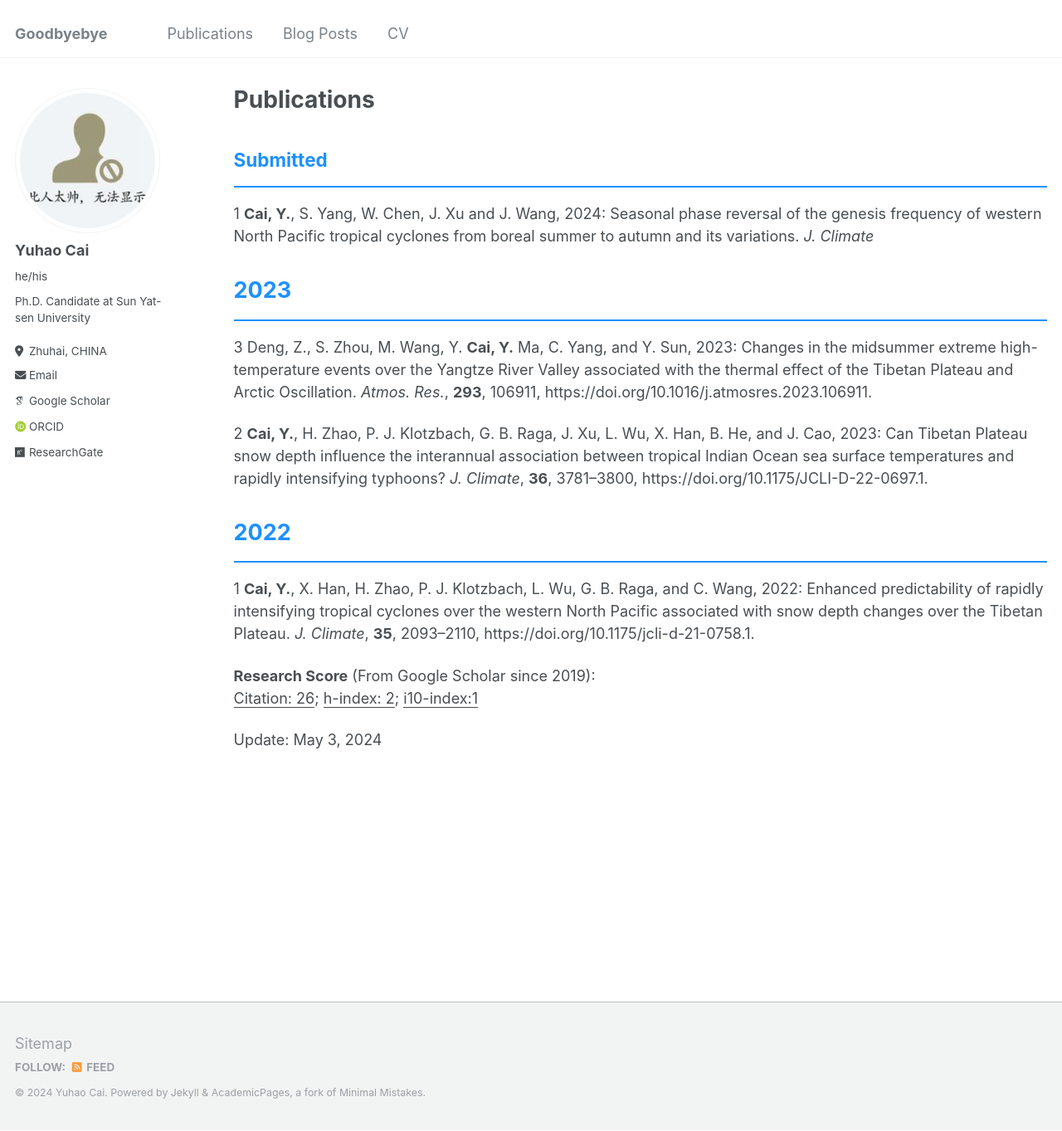
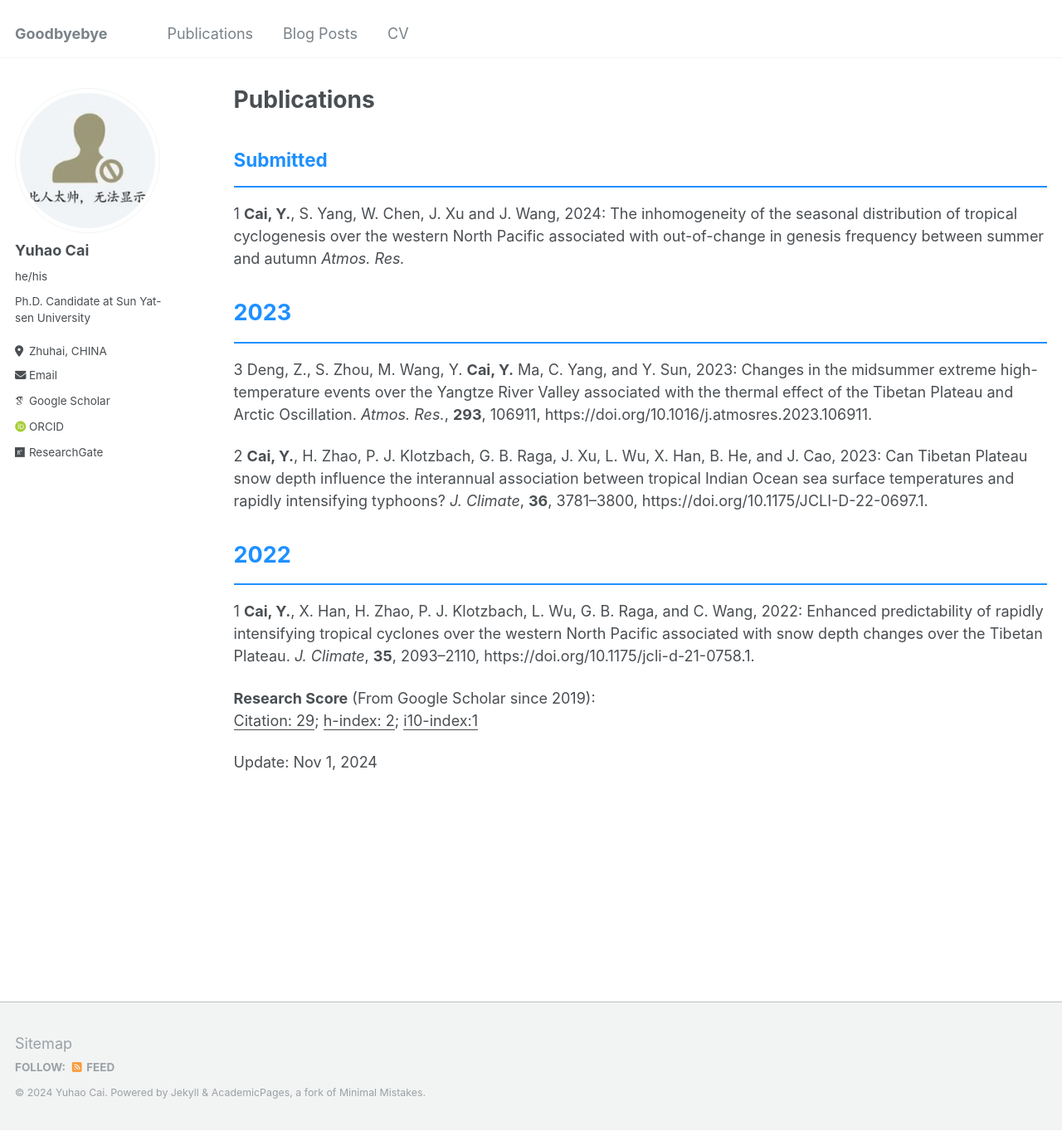
Before and after one commit to caiyh63/caiyh63.github.io, a Jekyll site: the page built from _publications/2009-10-01-paper-title-number-1.md, in a window 1280 px wide and 1363 px high. Shown: the whole window at 83% size. Built offline with Jekyll 4.4.1, drawn with Linux system fonts in a browser that asks for light colours; some web fonts are replaced.

Commit message:
Update 2009-10-01-paper-title-number-1.md

```diff
--- a/_publications/2009-10-01-paper-title-number-1.md
+++ b/_publications/2009-10-01-paper-title-number-1.md
@@ -12,7 +12,7 @@ author_profile: true
 
 ## <span style="color:#1E90FF">Submitted</span>
 <hr style="border: none; background-color: #1E90FF; height: 2px;"/>
-1 **Cai, Y.**, S. Yang, W. Chen, J. Xu and J. Wang, 2024: Seasonal phase reversal of the genesis frequency of western North Pacific tropical cyclones from boreal summer to autumn and its variations. _J. Climate_
+1 **Cai, Y.**, S. Yang, W. Chen, J. Xu and J. Wang, 2024: The inhomogeneity of the seasonal distribution of tropical cyclogenesis over the western North Pacific associated with out-of-change in genesis frequency between summer and autumn _Atmos. Res._
 
 ### <span style="color:#1E90FF; font-size:1.5em">2023</span>
 <hr style="border: none; background-color: #1E90FF; height: 2px;"/>
@@ -26,7 +26,7 @@ author_profile: true
 
 1  **Cai, Y.**, X. Han, H. Zhao, P. J. Klotzbach, L. Wu, G. B. Raga, and C. Wang, 2022: Enhanced predictability of rapidly intensifying tropical cyclones over the western North Pacific associated with snow depth changes over the Tibetan Plateau. _J. Climate_, **35**, 2093–2110, https://doi.org/10.1175/jcli-d-21-0758.1.
 
-**Research Score** (From Google Scholar since 2019):<br> <u>Citation: 26</u>; <u>h-index: 2</u>; <u>i10-index:1</u>
+**Research Score** (From Google Scholar since 2019):<br> <u>Citation: 29</u>; <u>h-index: 2</u>; <u>i10-index:1</u>
 
 
-Update: May 3, 2024
+Update: Nov 1, 2024
```
